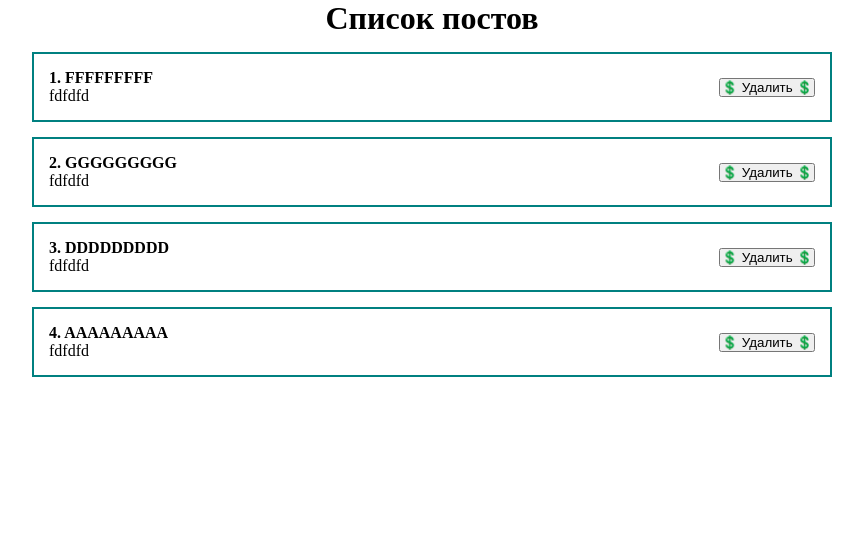
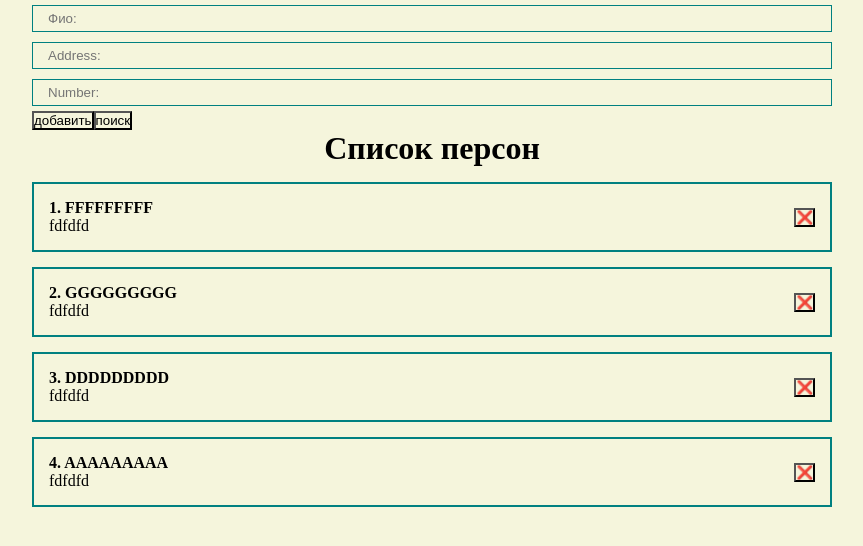
Before and after one commit to oxpan/webclient_rpbd, a React (Create React App) app: page / in a window 1280 px wide. Shown: the top 546 px of the page, without its empty margins (208-1071 px from the left). Built offline with nearby package versions, Linux system fonts and the light colour scheme.

Commit message:
обновление визуала

```diff
--- a/src/App.js
+++ b/src/App.js
@@ -13,11 +13,29 @@ function App() {
         {title:'AAAAAAAAA', body:'fdfdfd',id:4},
     ])
 
+    const addPerson = () => {
+
+    }
+
 
   return (
     <div className="App">
-      {/*<test/>*/}
-        <PersonList persone={persone} title={"Список постов"}/>
+        <Input
+            type={"text"}
+            placeholder={"Фио:"}
+        />
+        <Input
+            type={"text"}
+            placeholder={"Address:"}
+        />
+        <Input
+            type={"text"}
+            placeholder={"Number:"}
+        />
+        <Button>добавить</Button>
+
+        <Button>поиск</Button>
+        <PersonList persone={persone} title={"Список персон"}/>
 
     </div>
   );
--- a/src/phonebook/PersonItem.jsx
+++ b/src/phonebook/PersonItem.jsx
@@ -14,7 +14,7 @@ const PersonItem = (props) => {
             </div>
 
             <div className={"person__dell"}>
-                <Button>Удалить</Button>
+                <Button>❌</Button>
             </div>
         </div>
     );
--- a/src/phonebook/UI/button/Button.jsx
+++ b/src/phonebook/UI/button/Button.jsx
@@ -4,7 +4,7 @@ import classes from "./Button.module.css";
 const Button = ({children, ...props}) => {
     return (
         <button {...props} className={classes.byt}>
-            💲 {children} 💲
+            {children}
         </button>
     );
 };
--- a/src/phonebook/UI/input/Input.module.css
+++ b/src/phonebook/UI/input/Input.module.css
@@ -1,5 +1,5 @@
 .inp {
-    width: 90%;
+    width: 100%;
     padding: 5px 15px;
     margin: 5px 0;
     border: 1px solid teal;
--- a/src/styles/App.css
+++ b/src/styles/App.css
@@ -2,6 +2,7 @@
     margin: 0;
     padding: 0;
     box-sizing: border-box;
+    background-color:beige;
 }
 
 #root {
```
Also changed, not shown: src/phonebook/PhoneBookForm.jsx (+0 -14 lines).
